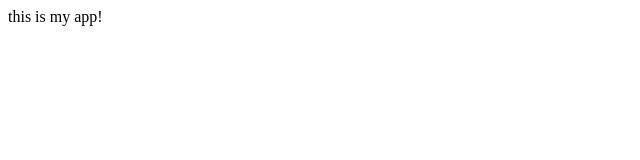
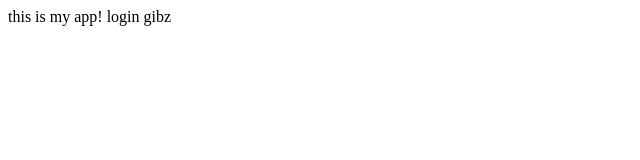
Before and after one commit to Gibson01/Gibzappsample, a plain HTML site: page index.html in a window 1280 px wide. Shown: the full height of the page, 0-640 px from the left. Drawn offline with Linux system fonts and the light colour scheme.

Commit message:
login gibz

```diff
--- a/index.html
+++ b/index.html
@@ -5,5 +5,6 @@
 </head>
 <body>
 	this is my app!
+	login gibz
 </body>
 </html>
```
Also changed, not shown: login.html (added, +1 -0 lines), log.txt (added).
